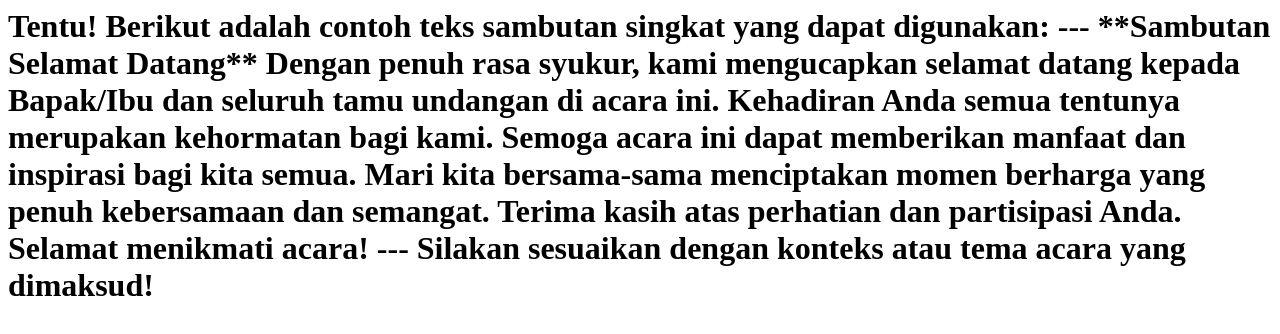
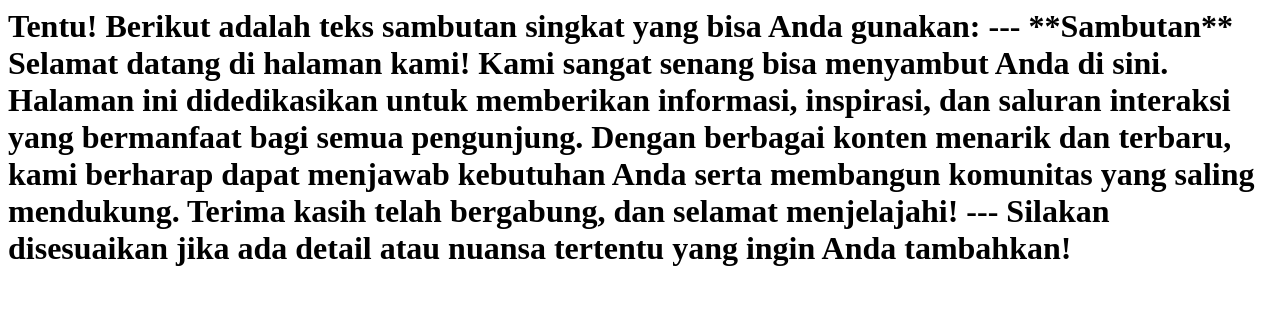
Before and after one commit to aziz-nuri/deep, a plain HTML site: page index.html in a window 1280 px wide. Drawn offline with Linux system fonts and the light colour scheme.

Commit message:
deploy: ab85883b8ebb1c337aadf28dc6d0bdc06ea34cbe

```diff
--- a/index.html
+++ b/index.html
@@ -1,13 +1,13 @@
-<h1>Tentu! Berikut adalah contoh teks sambutan singkat yang dapat digunakan:
+<h1>Tentu! Berikut adalah teks sambutan singkat yang bisa Anda gunakan:
 
 ---
 
-**Sambutan Selamat Datang**
+**Sambutan**
 
-Dengan penuh rasa syukur, kami mengucapkan selamat datang kepada Bapak/Ibu dan seluruh tamu undangan di acara ini. Kehadiran Anda semua tentunya merupakan kehormatan bagi kami. Semoga acara ini dapat memberikan manfaat dan inspirasi bagi kita semua. Mari kita bersama-sama menciptakan momen berharga yang penuh kebersamaan dan semangat. Terima kasih atas perhatian dan partisipasi Anda.
+Selamat datang di halaman kami! Kami sangat senang bisa menyambut Anda di sini. Halaman ini didedikasikan untuk memberikan informasi, inspirasi, dan saluran interaksi yang bermanfaat bagi semua pengunjung.
 
-Selamat menikmati acara!
+Dengan berbagai konten menarik dan terbaru, kami berharap dapat menjawab kebutuhan Anda serta membangun komunitas yang saling mendukung. Terima kasih telah bergabung, dan selamat menjelajahi!
 
 ---
 
-Silakan sesuaikan dengan konteks atau tema acara yang dimaksud!</h1>
+Silakan disesuaikan jika ada detail atau nuansa tertentu yang ingin Anda tambahkan!</h1>
```
